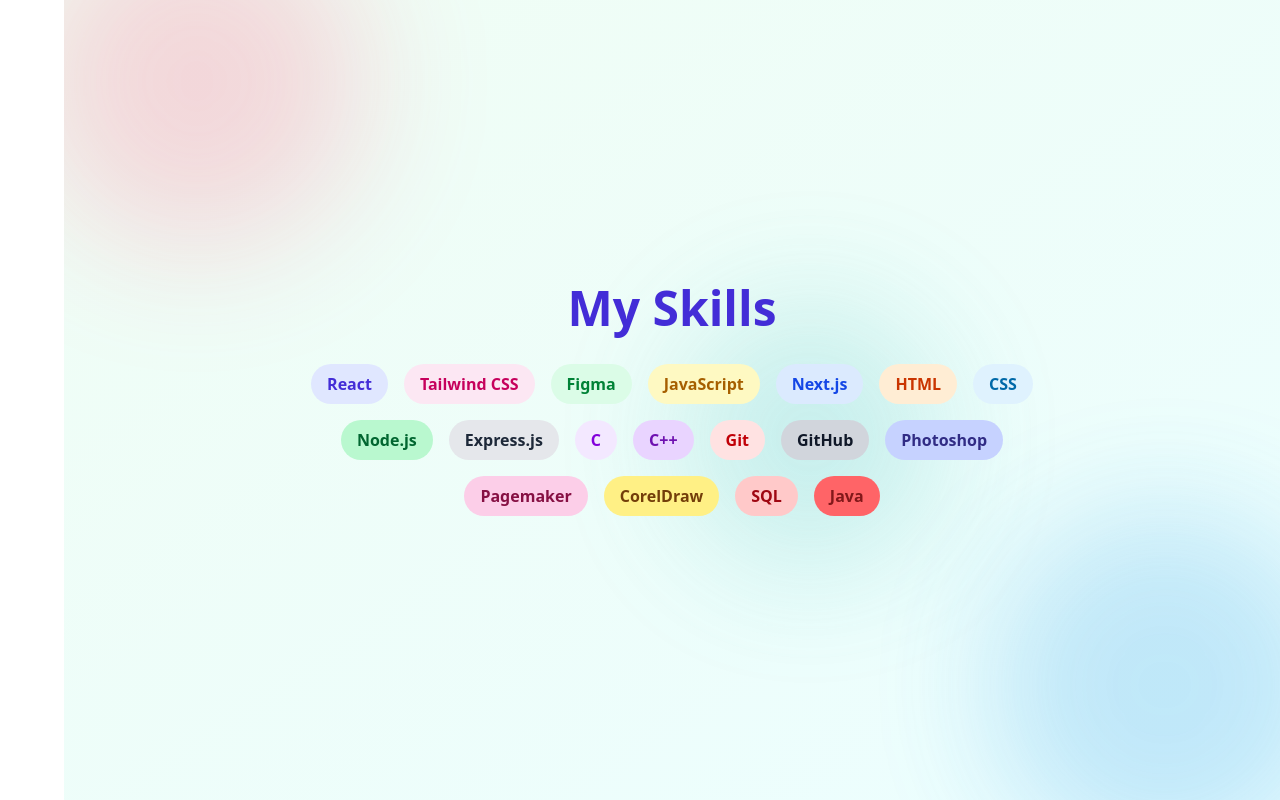
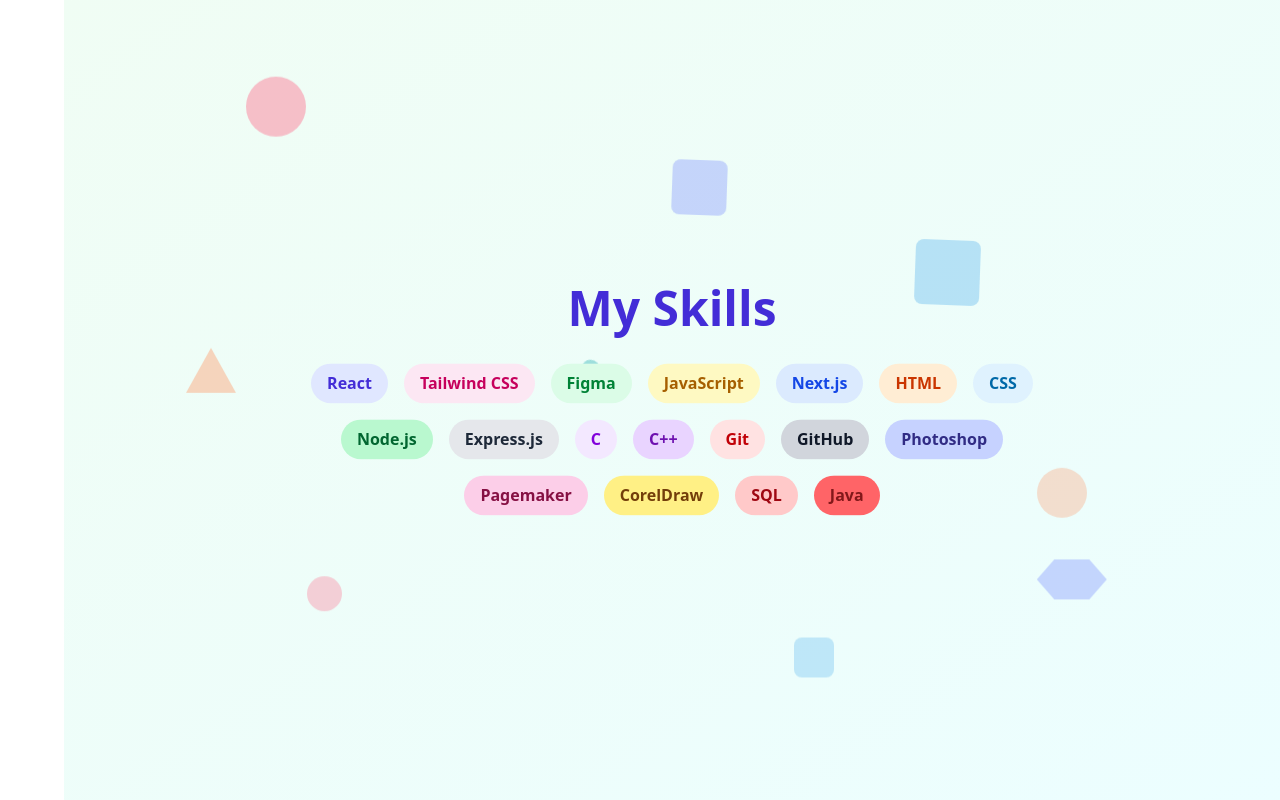
Before and after one commit to zuveriyakhan05/Next.js_Portfolio, a Next.js app: page /skills in a window 1280 px wide. Built offline with nearby package versions, Linux system fonts and the light colour scheme.

Commit message:
Next.js Portfolio

```diff
--- a/src/app/skills/page.js
+++ b/src/app/skills/page.js
@@ -33,30 +33,196 @@
   return (
     <main className="sm:ml-16 min-h-screen flex items-center justify-center px-4 relative overflow-hidden bg-gradient-to-br from-green-50 to-cyan-50">
 
-      {/* Animated background blobs */}
-      <div className="absolute inset-0 overflow-hidden z-0">
-        <div className="blob blob1"></div>
-        <div className="blob blob2"></div>
-        <div className="blob blob3"></div>
+      {/* Floating shapes animations */}
+      <div className="floating-shapes absolute inset-0 pointer-events-none z-0">
+
+        {/* Circles with various sizes */}
+        <div
+          className="shape circle animate-float"
+          style={{
+            top: "10%",
+            left: "15%",
+            width: 60,
+            height: 60,
+            backgroundColor: "rgba(255,99,132,0.4)",
+            opacity: 0,
+            animationFillMode: "forwards",
+            animationName: "fadeInOpacity, float",
+            animationDuration: "1s, 7s",
+            animationTimingFunction: "ease forwards, ease-in-out",
+            animationIterationCount: "1, infinite",
+            animationDelay: "0s, 0s",
+          }}
+        />
+
+        <div
+          className="shape circle animate-float-delay"
+          style={{
+            top: "75%",
+            left: "20%",
+            width: 35,
+            height: 35,
+            backgroundColor: "rgba(255,99,132,0.3)",
+            opacity: 0,
+            animationFillMode: "forwards",
+            animationName: "fadeInOpacity, float",
+            animationDuration: "1s, 8s",
+            animationTimingFunction: "ease forwards, ease-in-out",
+            animationIterationCount: "1, infinite",
+            animationDelay: "0.9s, 2s",
+          }}
+        />
+
+        <div
+          className="shape circle animate-float-alt"
+          style={{
+            top: "55%",
+            left: "80%",
+            width: 50,
+            height: 50,
+            backgroundColor: "rgba(255, 150, 100, 0.3)",
+            opacity: 0,
+            animationFillMode: "forwards",
+            animationName: "fadeInOpacity, floatAlt",
+            animationDuration: "1s, 10s",
+            animationTimingFunction: "ease forwards, ease-in-out",
+            animationIterationCount: "1, infinite",
+            animationDelay: "1.5s, 1s",
+          }}
+        />
+
+        {/* Squares with varied sizes */}
+        <div
+          className="shape square animate-rotate"
+          style={{
+            top: "30%",
+            left: "70%",
+            width: 65,
+            height: 65,
+            backgroundColor: "rgba(54,162,235,0.3)",
+            opacity: 0,
+            animationFillMode: "forwards",
+            animationName: "fadeInOpacity, rotate",
+            animationDuration: "1s, 12s",
+            animationTimingFunction: "ease forwards, linear",
+            animationIterationCount: "1, infinite",
+            animationDelay: "0.3s, 0s",
+          }}
+        />
+
+        <div
+          className="shape square bounce"
+          style={{
+            top: "80%",
+            left: "60%",
+            width: 40,
+            height: 40,
+            backgroundColor: "rgba(54,162,235,0.25)",
+            opacity: 0,
+            animationFillMode: "forwards",
+            animationName: "fadeInOpacity, bounce",
+            animationDuration: "1s, 3s",
+            animationTimingFunction: "ease forwards, ease-in-out",
+            animationIterationCount: "1, infinite",
+            animationDelay: "1.2s, 0s",
+          }}
+        />
+
+        <div
+          className="shape square animate-rotate diamond"
+          style={{
+            top: "20%",
+            left: "50%",
+            width: 55,
+            height: 55,
+            backgroundColor: "rgba(100, 120, 255, 0.3)",
+            opacity: 0,
+            animationFillMode: "forwards",
+            animationName: "fadeInOpacity, rotate",
+            animationDuration: "1s, 12s",
+            animationTimingFunction: "ease forwards, linear",
+            animationIterationCount: "1, infinite",
+            animationDelay: "1.8s, 0s",
+          }}
+        />
+
+        {/* Dot with size variation */}
+        <div
+          className="shape dot animate-orbit"
+          style={{
+            top: "50%",
+            left: "35%",
+            width: 18,
+            height: 18,
+            backgroundColor: "rgba(75,192,192,0.5)",
+            opacity: 0,
+            animationFillMode: "forwards",
+            animationName: "fadeInOpacity, orbit",
+            animationDuration: "1s, 8s",
+            animationTimingFunction: "ease forwards, linear",
+            animationIterationCount: "1, infinite",
+            animationDelay: "0.6s, 0s",
+          }}
+        />
+
+        {/* Triangle with larger size */}
+        <div
+          className="shape triangle animate-float-alt"
+          style={{
+            top: "40%",
+            left: "10%",
+            width: 0,
+            height: 0,
+            borderLeft: "25px solid transparent",
+            borderRight: "25px solid transparent",
+            borderBottom: "45px solid rgba(255, 150, 100, 0.4)",
+            opacity: 0,
+            animationFillMode: "forwards",
+            animationName: "fadeInOpacity, floatAlt",
+            animationDuration: "1s, 10s",
+            animationTimingFunction: "ease forwards, ease-in-out",
+            animationIterationCount: "1, infinite",
+            animationDelay: "2s, 1s",
+          }}
+        />
+
+        {/* Hexagon (slightly bigger) */}
+        <div
+          className="shape hexagon bounce"
+          style={{
+            top: "70%",
+            left: "80%",
+            width: 70,
+            height: 40,
+            backgroundColor: "rgba(100, 120, 255, 0.3)",
+            opacity: 0,
+            animationFillMode: "forwards",
+            animationName: "fadeInOpacity, bounce",
+            animationDuration: "1s, 6s",
+            animationTimingFunction: "ease forwards, ease-in-out",
+            animationIterationCount: "1, infinite",
+            animationDelay: "2.3s, 0s",
+          }}
+        />
+
       </div>
 
       <section className="max-w-3xl w-full mx-auto text-center relative z-10">
-        {/* Heading */}
-        <h1 className="text-4xl md:text-5xl font-extrabold mb-4 text-indigo-700 animate-heading">
+        {/* Heading with fade down */}
+        <h1 className="text-4xl md:text-5xl font-extrabold mb-4 text-indigo-700 animate-fade-down">
           My Skills
         </h1>
 
-        {/* Skill tags */}
+        {/* Skill tags with subtle bounce */}
         <div className="flex flex-wrap items-center justify-center gap-4 mt-8">
           {skills.map((skill, index) => (
             <span
               key={skill.name}
-              className={`${skill.color} ${skill.text} px-4 py-2 rounded-full font-semibold inline-block
-                transition-transform duration-500 ease-out`}
+              className={`${skill.color} ${skill.text} px-4 py-2 rounded-full font-semibold inline-block transition-transform duration-500 ease-out bounce-slow`}
               style={{
                 opacity: animate ? 1 : 0,
                 transform: animate ? "scale(1)" : "scale(0.5)",
-                transitionDelay: `${index * 0.08}s`,
+                transitionDelay: `${index * 0.06}s`,
               }}
             >
               {skill.name}
@@ -65,60 +231,174 @@
         </div>
       </section>
 
-      {/* Styles */}
+      {/* Animation Styles */}
       <style jsx>{`
-        /* Heading Animation */
-        .animate-heading {
-          animation: slideDown 0.8s ease forwards;
+        .floating-shapes {
+          position: absolute;
+          width: 100%;
+          height: 100%;
+          pointer-events: none;
+          overflow: visible;
         }
-        @keyframes slideDown {
+        .shape {
+          position: absolute;
+          opacity: 0; /* start hidden for fade-in */
+        }
+        .circle {
+          border-radius: 50%;
+        }
+        .square {
+          border-radius: 8px;
+          background-clip: padding-box;
+        }
+        /* Diamond is rotated square */
+        .diamond {
+          transform: rotate(45deg);
+        }
+        .dot {
+          border-radius: 50%;
+        }
+        /* Triangle shape with borders, no width/height */
+        .triangle {
+          width: 0;
+          height: 0;
+          position: absolute;
+        }
+        /* Hexagon shape using clip-path */
+        .hexagon {
+          position: relative;
+          clip-path: polygon(
+            25% 0%,
+            75% 0%,
+            100% 50%,
+            75% 100%,
+            25% 100%,
+            0% 50%
+          );
+          background-color: rgba(100, 120, 255, 0.3);
+        }
+
+        /* Fade In Opacity */
+        @keyframes fadeInOpacity {
           from {
             opacity: 0;
-            transform: translateY(-30px);
           }
           to {
             opacity: 1;
-            transform: translateY(0);
           }
         }
 
-        /* Blob Styles */
-        .blob {
-          position: absolute;
-          border-radius: 50%;
-          filter: blur(60px);
-          opacity: 0.6;
-          animation: blobMove 20s infinite alternate ease-in-out;
+        /* Float up/down */
+        @keyframes float {
+          0%, 100% {
+            transform: translateY(0);
+          }
+          50% {
+            transform: translateY(-24px);
+          }
         }
-        .blob1 {
-          width: 300px;
-          height: 300px;
-          background: rgba(255, 99, 132, 0.4);
-          top: -50px;
-          left: -50px;
-          animation-delay: 0s;
+        @keyframes floatAlt {
+          0%, 100% {
+            transform: translateY(0);
+          }
+          50% {
+            transform: translateY(28px);
+          }
         }
-        .blob2 {
-          width: 350px;
-          height: 350px;
-          background: rgba(54, 162, 235, 0.4);
-          bottom: -60px;
-          right: -60px;
-          animation-delay: 5s;
+        .animate-float {
+          animation-name: fadeInOpacity, float;
+          animation-duration: 1s, 7s;
+          animation-fill-mode: forwards;
+          animation-timing-function: ease forwards, ease-in-out;
+          animation-iteration-count: 1, infinite;
+          animation-delay: 0s, 0s;
         }
-        .blob3 {
-          width: 250px;
-          height: 250px;
-          background: rgba(75, 192, 192, 0.4);
-          top: 40%;
-          left: 50%;
-          animation-delay: 2s;
+        .animate-float-delay {
+          animation-name: fadeInOpacity, float;
+          animation-duration: 1s, 8s;
+          animation-fill-mode: forwards;
+          animation-timing-function: ease forwards, ease-in-out;
+          animation-iteration-count: 1, infinite;
+          animation-delay: 0.9s, 2s;
+        }
+        .animate-float-alt {
+          animation-name: fadeInOpacity, floatAlt;
+          animation-duration: 1s, 10s;
+          animation-fill-mode: forwards;
+          animation-timing-function: ease forwards, ease-in-out;
+          animation-iteration-count: 1, infinite;
+          animation-delay: 1.5s, 1s;
         }
 
-        @keyframes blobMove {
-          0%   { transform: scale(1) translate(0, 0); }
-          50%  { transform: scale(1.2) translate(50px, -30px); }
-          100% { transform: scale(1) translate(-30px, 40px); }
+        /* Rotate */
+        @keyframes rotate {
+          from {
+            transform: rotate(0deg);
+          }
+          to {
+            transform: rotate(360deg);
+          }
+        }
+        .animate-rotate {
+          animation-name: fadeInOpacity, rotate;
+          animation-duration: 1s, 12s;
+          animation-fill-mode: forwards;
+          animation-timing-function: ease forwards, linear;
+          animation-iteration-count: 1, infinite;
+          animation-delay: 0.3s, 0s;
+        }
+
+        /* Orbit */
+        @keyframes orbit {
+          0% {
+            transform: rotate(0deg) translateX(100px);
+          }
+          100% {
+            transform: rotate(360deg) translateX(100px);
+          }
+        }
+        .animate-orbit {
+          animation-name: fadeInOpacity, orbit;
+          animation-duration: 1s, 8s;
+          animation-fill-mode: forwards;
+          animation-timing-function: ease forwards, linear;
+          animation-iteration-count: 1, infinite;
+          animation-delay: 0.6s, 0s;
+          transform-origin: center center;
+        }
+
+        /* Bounce */
+        @keyframes bounce {
+          0%, 100% {
+            transform: translateY(0);
+          }
+          50% {
+            transform: translateY(-10px);
+          }
+        }
+        .bounce {
+          animation: bounce 3s ease-in-out infinite;
+        }
+        .bounce-slow {
+          animation: bounce 6s ease-in-out infinite;
+        }
+        .bounce-slower {
+          animation: bounce 9s ease-in-out infinite;
+        }
+
+        /* Fade Down */
+        .animate-fade-down {
+          animation: fadeDown 1.1s ease forwards;
+        }
+        @keyframes fadeDown {
+          0% {
+            opacity: 0;
+            transform: translateY(-32px);
+          }
+          100% {
+            opacity: 1;
+            transform: translateY(0);
+          }
         }
       `}</style>
     </main>
```
